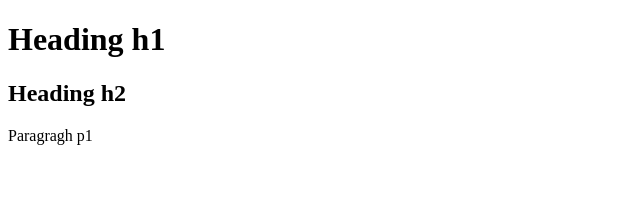
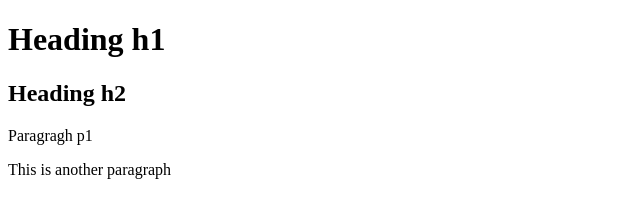
Before and after one commit to waman96/webdev, a website: page basics/index.html in a window 1280 px wide. Shown: the whole page, without its empty margins (0-640 px from the left). Drawn offline with Linux system fonts and the light colour scheme.

Commit message:
fourth commit

```diff
--- a/basics/index.html
+++ b/basics/index.html
@@ -7,6 +7,7 @@
     <h1>Heading h1</h1>
     <h2>Heading h2</h2>
     <p>Paragragh p1</p>
+    <p>This is another paragraph</p>
 </head>
 <body>
 
```
Also changed, not shown: basics/package.json (added, +20 -0 lines), 2 other files.
